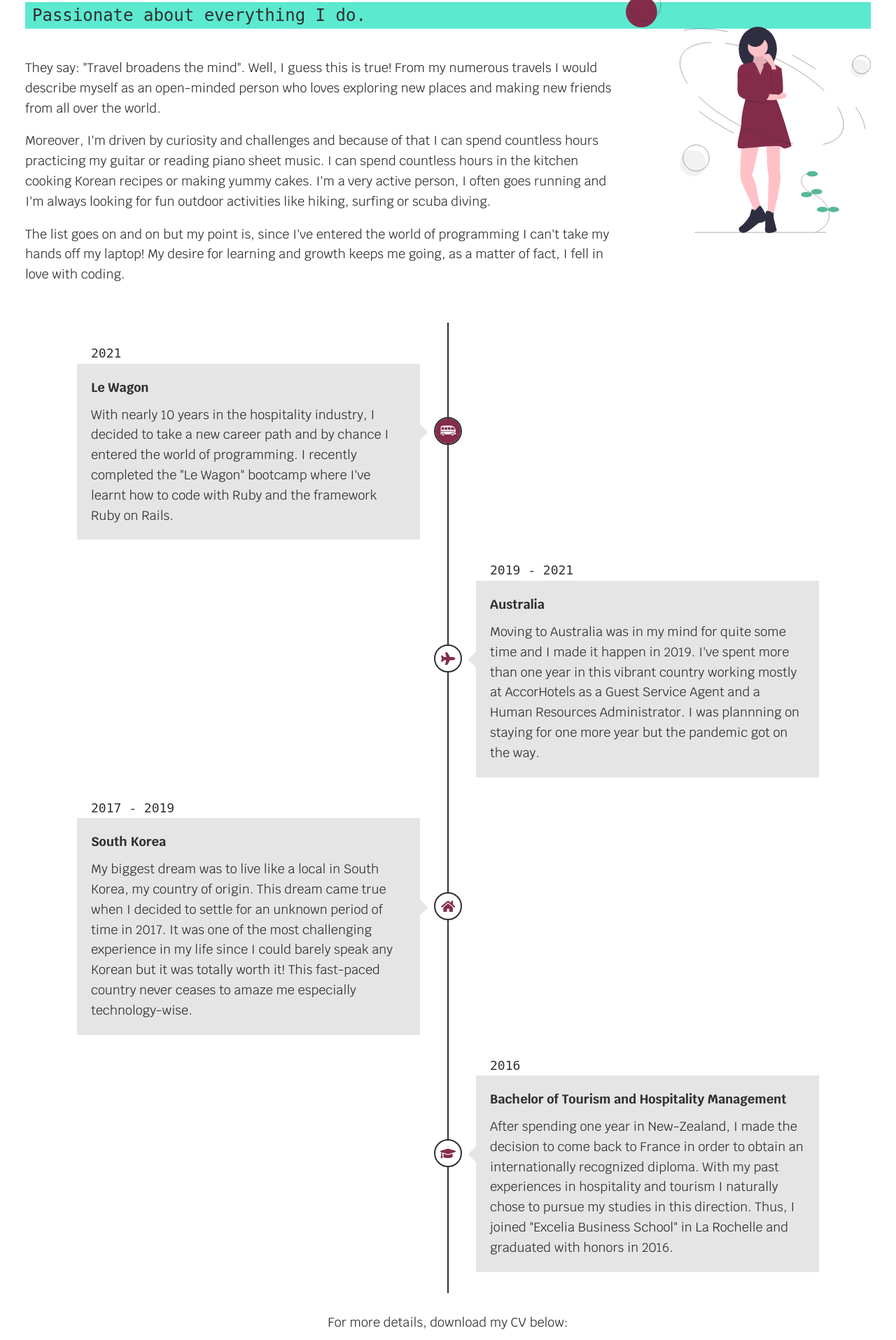
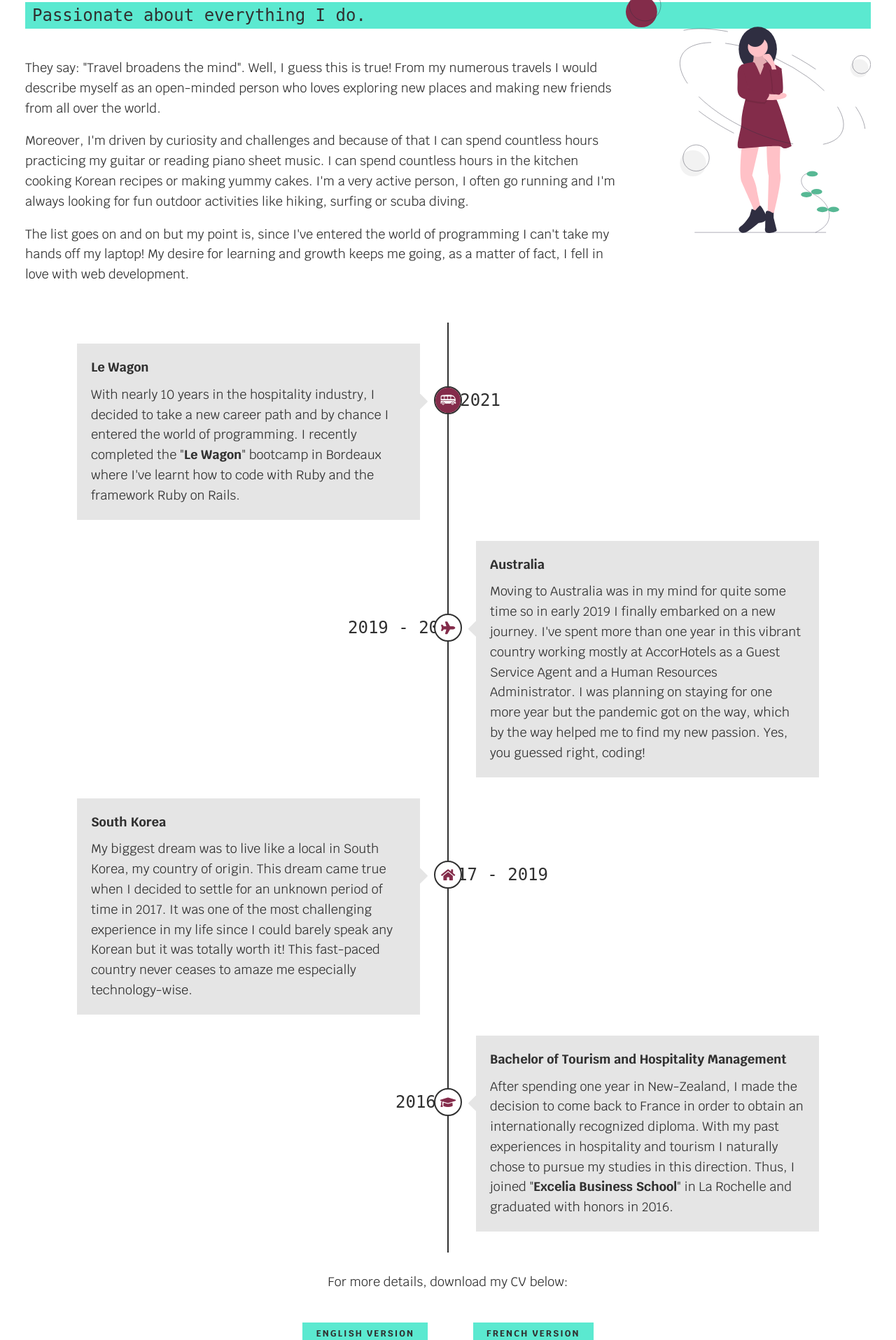
Before and after one commit to shinboram-90/cv-portfolio, a PHP site: page / in a window 1280 px wide. Shown: the part 1171-3086 px from the top of the page at 70% size. Run offline with PHP 8.4, Linux system fonts and the light colour scheme; some web fonts are replaced.

Commit message:
correcting minor mistakes

```diff
--- a/assets/css/components/_timeline.css
+++ b/assets/css/components/_timeline.css
@@ -64,7 +64,7 @@
   border-left: 1px solid #eee; */
   transform: rotate(45deg) translate(-50%, -50%);
   border-radius: 1px;
-  top: calc(50% - 10px);
+  top: calc(50% - 40px);
   right: 30px;
   margin-right: 2px;
 }
@@ -91,32 +91,40 @@
   border-left: 1px solid #eee; */
   transform: rotate(45deg) translate(-50%, -50%);
   border-radius: 1px;
-  top: calc(50% - 10px);
+  top: calc(50% - 40px);
   left: 30px;
   margin-left: 2px;
 }
 
-/* .container .date {
+/*------------------- DATE -------------------*/
+
+@media (min-width: 768px) {
+  .container .date {
     position: absolute;
     display: inline-block;
-  top: calc(50% - 8px);
-  text-align: center;
-  text-transform: uppercase;
-  letter-spacing: 1px;
-  z-index: 1;
+    top: calc(50% - 64px);
   }
 
-.container.left .date {
+  .container.left .single {
     right: -75px;
   }
 
-.container.right .date {
+  .container.left .double {
+    right: -143px;
+  }
+
+  .container.right .double {
+    left: -143px;
+  }
+
+  .container.right .single {
     left: -75px;
-} */
+  }
+}
 
 .date {
   font-family: var(--ff-secondary);
-  margin-left: 20px;
+  font-size: var(--fs-h3);
 }
 
 /*------------------- ICONS -------------------*/
@@ -126,7 +134,7 @@
   width: 40px;
   height: 40px;
   padding: 9px 0;
-  top: calc(50% - 35px);
+  top: calc(50% - 65px);
   background: var(--clr-light);
   border: 2px solid var(--clr-dark);
   border-radius: 40px;
@@ -167,7 +175,7 @@
   color: var(--clr-dark);
 }
 
-@media (max-width: 767.98px) {
+@media (max-width: 768px) {
   .timeline::after {
     left: 50px;
   }
@@ -198,7 +206,7 @@
   .container.right .date {
     right: auto;
     left: 15px;
-    font-family: var(--ff-secondary);
+    margin-left: 20px;
   }
 
   .container.left .icon,
@@ -210,6 +218,7 @@
   .container.left .content,
   .container.right .content {
     padding: 20px;
+    /* font-size: 0.9rem; */
     /* border-radius: 500px 0 0 500px; */
   }
 }
--- a/home.html
+++ b/home.html
@@ -124,14 +124,14 @@
             I can spend countless hours practicing my guitar or reading piano
             sheet music. I can spend countless hours in the kitchen cooking
             Korean recipes or making yummy cakes. I'm a very active person, I
-            often goes running and I'm always looking for fun outdoor activities
+            often go running and I'm always looking for fun outdoor activities
             like hiking, surfing or scuba diving.
           </p>
           <p>
             The list goes on and on but my point is, since I've entered the
             world of programming I can't take my hands off my laptop! My desire
             for learning and growth keeps me going, as a matter of fact, I fell
-            in love with coding.
+            in love with web development.
           </p>
         </div>
 
@@ -149,7 +149,7 @@
           <i class="far fa-grin-wink"></i>
         </div> -->
 
-        <div class="date">2021</div>
+        <div class="date single">2021</div>
         <span class="icon">
           <img class="le-w" src="/images/lewagon.svg" alt="" />
         </span>
@@ -158,27 +158,30 @@
           <p>
             With nearly 10 years in the hospitality industry, I decided to take
             a new career path and by chance I entered the world of programming.
-            I recently completed the "Le Wagon" bootcamp where I've learnt how
-            to code with Ruby and the framework Ruby on Rails.
+            I recently completed the "<strong>Le Wagon</strong>" bootcamp in
+            Bordeaux where I've learnt how to code with Ruby and the framework
+            Ruby on Rails.
           </p>
         </div>
       </div>
       <div class="container right">
-        <div class="date">2019 - 2021</div>
+        <div class="date double">2019 - 2021</div>
         <i class="icon fas fa-plane"></i>
         <div class="content">
           <h4>Australia</h4>
           <p>
-            Moving to Australia was in my mind for quite some time and I made it
-            happen in 2019. I've spent more than one year in this vibrant
-            country working mostly at AccorHotels as a Guest Service Agent and a
-            Human Resources Administrator. I was plannning on staying for one
-            more year but the pandemic got on the way.
+            Moving to Australia was in my mind for quite some time so in early
+            2019 I finally embarked on a new journey. I've spent more than one
+            year in this vibrant country working mostly at AccorHotels as a
+            Guest Service Agent and a Human Resources Administrator. I was
+            planning on staying for one more year but the pandemic got on the
+            way, which by the way helped me to find my new passion. Yes, you
+            guessed right, coding!
           </p>
         </div>
       </div>
       <div class="container left">
-        <div class="date">2017 - 2019</div>
+        <div class="date double">2017 - 2019</div>
         <i class="icon fas fa-home"></i>
         <div class="content">
           <h4>South Korea</h4>
@@ -193,7 +196,7 @@
         </div>
       </div>
       <div class="container right">
-        <div class="date">2016</div>
+        <div class="date single">2016</div>
         <i class="icon fas fa-graduation-cap"></i>
         <div class="content">
           <h4>Bachelor of Tourism and Hospitality Management</h4>
@@ -202,8 +205,8 @@
             back to France in order to obtain an internationally recognized
             diploma. With my past experiences in hospitality and tourism I
             naturally chose to pursue my studies in this direction. Thus, I
-            joined "Excelia Business School" in La Rochelle and graduated with
-            honors in 2016.
+            joined "<strong>Excelia Business School</strong>" in La Rochelle and
+            graduated with honors in 2016.
           </p>
         </div>
       </div>
```
Lines whose indentation alone changed are shown as unchanged.
